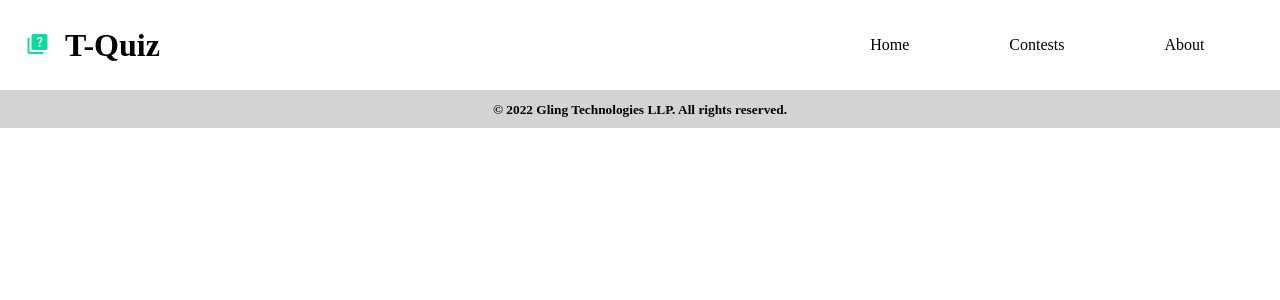
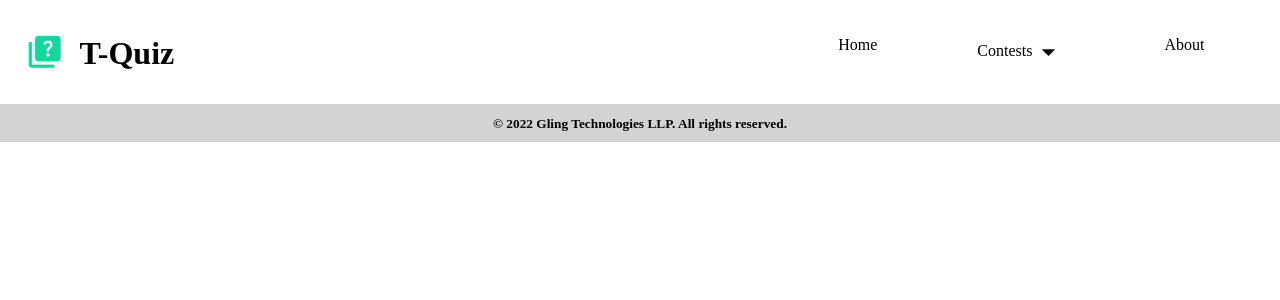
Before and after one commit to ag-works/t-quiz, a React (Create React App) app: page / in a window 1280 px wide. Shown: the top 300 px of the page. Built offline with nearby package versions, Linux system fonts and the light colour scheme.

Commit message:
Add dropdown navbar item

```diff
--- a/src/App.css
+++ b/src/App.css
@@ -7,6 +7,8 @@
 
 .app-logo{
   color: rgb(18, 215, 159);
+  font-size: 1.2em;
+  vertical-align: sub;
 }
 
 .nav-items {
@@ -22,6 +24,41 @@
   background-color: aquamarine;
 }
 
+.dropdown {
+  overflow: hidden;
+}
+
+.dropdown > i {
+  font-size: 2em;
+  vertical-align: middle;
+}
+
+.dropdown-content {
+  display: none;
+  position: absolute;
+  background-color: #f9f9f9;
+  min-width: 160px;
+  box-shadow: 0px 8px 16px 0px rgba(0,0,0,0.2);
+  z-index: 1;
+}
+
+.dropdown-content span {
+  float: none;
+  color: black;
+  padding: 12px 16px;
+  text-decoration: none;
+  display: block;
+  text-align: left;
+}
+
+.dropdown-content a:hover {
+  background-color: #ddd;
+}
+
+.dropdown:hover .dropdown-content {
+  display: block;
+}
+
 footer{
   font-weight: bold;
   background-color: lightgrey;
--- a/src/components/header.js
+++ b/src/components/header.js
@@ -9,7 +9,15 @@ function Header(){
         </h1>
         <ul className='nav-items'>
           <li>Home</li>
-          <li>Contests</li>
+          <li class="dropdown">
+            <span>Contests</span>
+            <i class="material-icons">arrow_drop_down</i>
+            <div class="dropdown-content">
+              <span>Link 1</span>
+              <span>Link 2</span>
+              <span>Link 3</span>
+            </div>
+          </li>
           <li>About</li>
         </ul>
         {/* <img src="" className="App-logo" alt="logo" /> */}
```
